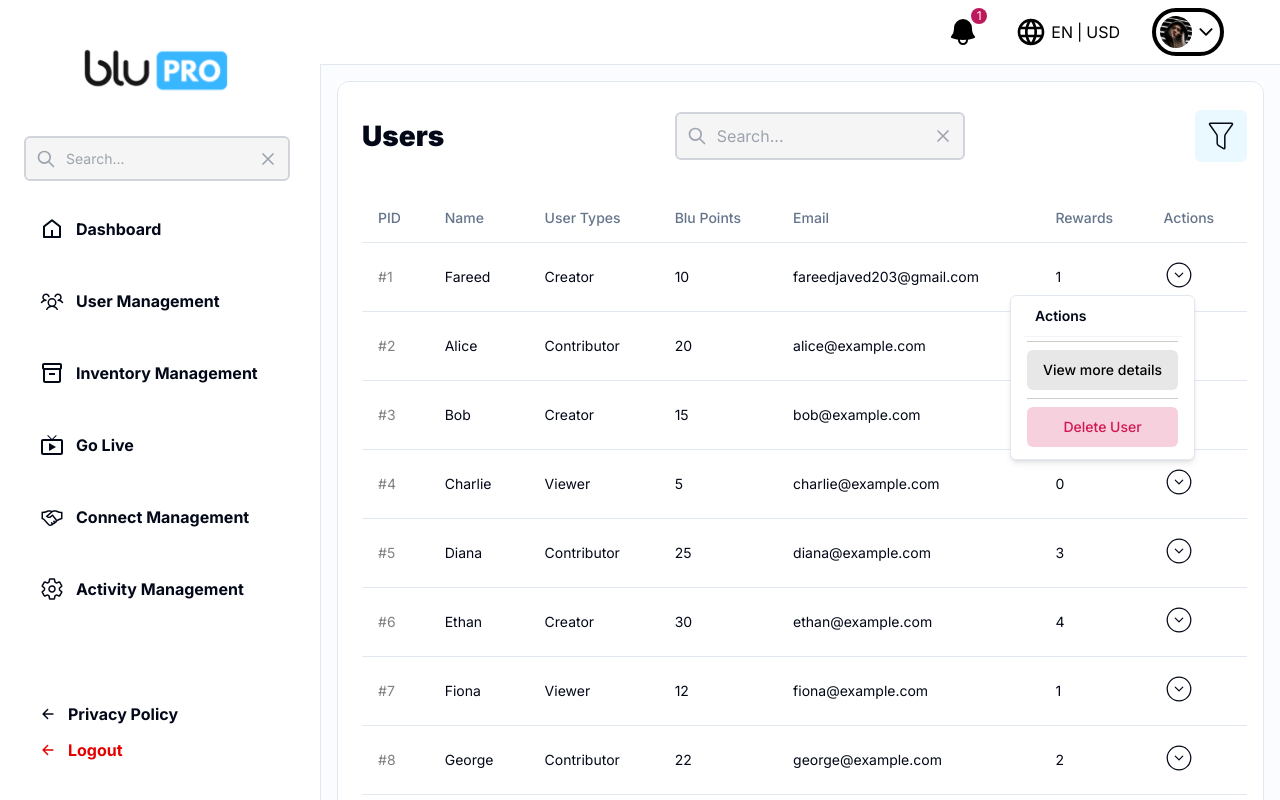
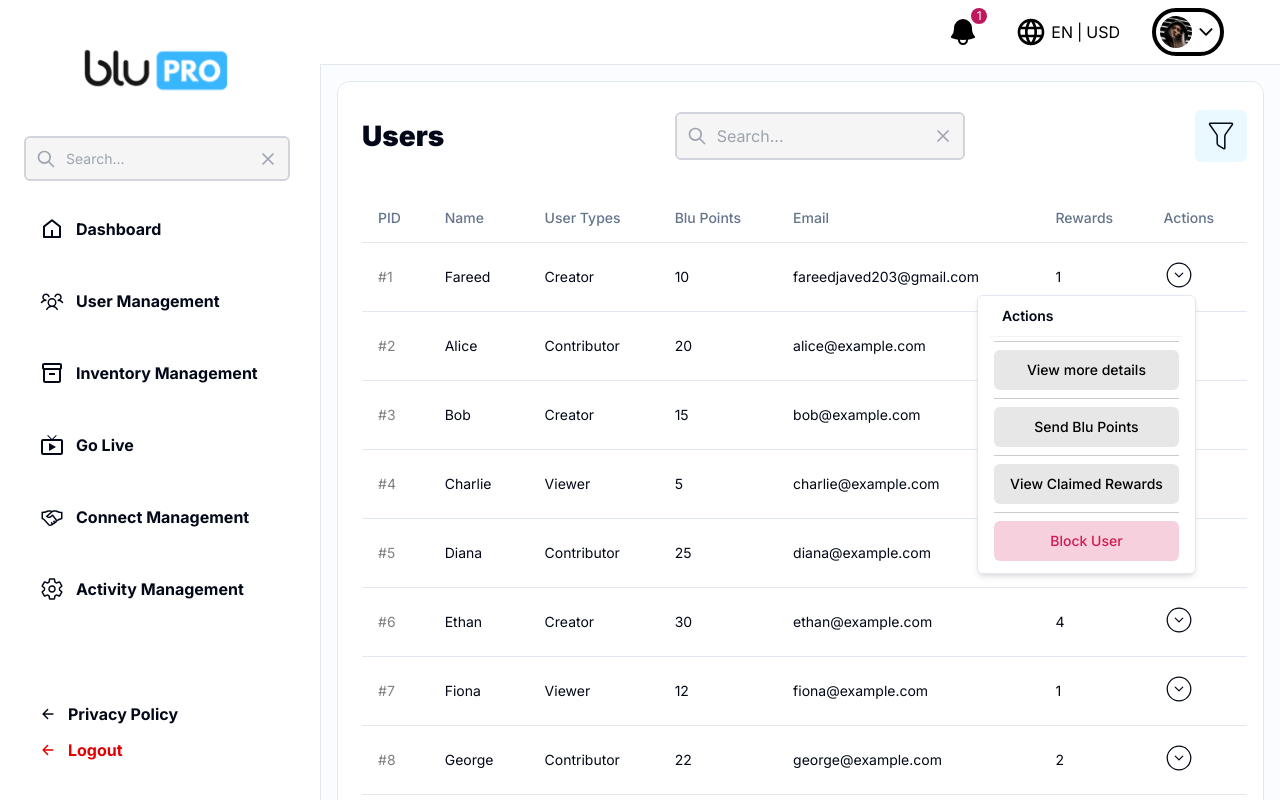
Before and after one commit to fareedjaved203/blupro, a Next.js app: page /user in a window 1280 px wide. Both pictures are taken after a click on the button 1179 px from the left and 274 px from the top of the page. Shown: the top 800 px of the page. Built offline with nearby package versions, Linux system fonts and the light colour scheme.

Commit message:
worked on specific pages

```diff
--- a/app/(dashboard)/user/columns.js
+++ b/app/(dashboard)/user/columns.js
@@ -69,12 +69,26 @@ export const columns = [
               className="pt-2 border-t-1 block w-full"
               style={{ borderColor: "#CCCCCD" }}
             />
+            <Button className="bg-[#E7E7E7] w-full rounded-md mb-2 text-black hover:text-white">
+              Send Blu Points
+            </Button>
+            <hr
+              className="pt-2 border-t-1 block w-full"
+              style={{ borderColor: "#CCCCCD" }}
+            />
+            <Button className="bg-[#E7E7E7] w-full rounded-md mb-2 text-black hover:text-white">
+              View Claimed Rewards
+            </Button>
+            <hr
+              className="pt-2 border-t-1 block w-full"
+              style={{ borderColor: "#CCCCCD" }}
+            />
             <Button
               className="bg-[#D3175233] w-full rounded-md mb-2"
               style={{ color: "#D31752" }}
               onClick={() => removeJob(row.original?.id)}
             >
-              Delete User
+              Block User
             </Button>
           </DropdownMenuContent>
         </DropdownMenu>
--- a/components/DetailsModal.jsx
+++ b/components/DetailsModal.jsx
@@ -13,15 +13,12 @@ const DetailsModal = ({ data }) => {
   return (
     <Dialog>
       <DialogTrigger asChild>
-        <Button
-          className="bg-[#E7E7E7] rounded-md mb-2 py-4 w-full"
-          style={{ color: "black" }}
-        >
+        <Button className="bg-[#E7E7E7] rounded-md mb-2 py-4 w-full text-black hover:text-white">
           View more details
         </Button>
       </DialogTrigger>
       <DialogContent
-        className="w-[90vw] sm:max-w-[550px] text-sm"
+        className="w-[90vw] sm:max-w-[550px] text-sm text-black"
         style={{ backgroundColor: "white" }}
       >
         <DialogHeader className={`flex justify-center items-center py-4 pt-8`}>
@@ -29,58 +26,32 @@ const DetailsModal = ({ data }) => {
         </DialogHeader>
         <div className="overflow-x-auto px-4 mb-3">
           <div className="shadow-xl">
-            {/* <div className="flex flex-row border-b border-gray-300">
-              <div
-                className="w-full md:w-1/2 p-3 bg-pinkColor"
-                style={{ color: "white" }}
-              >
-                PID
-              </div>
-              <div className="w-full md:w-1/2 p-3" style={{ color: "#999999" }}>
-                #123
-              </div>
-            </div> */}
             <div className="flex flex-row border-b border-gray-300">
-              <div
-                className="w-full md:w-1/2 p-3 bg-pinkColor"
-                style={{ color: "white" }}
-              >
+              <div className="w-full md:w-1/2 p-3 bg-[#38B6FF] text-white">
                 Name
               </div>
-              <div className="w-full md:w-1/2 p-3">{data?.name}</div>
+              <div className="w-full md:w-1/2 p-3 text-black">{data?.name}</div>
             </div>
             <div className="flex flex-row border-b border-gray-300">
-              <div
-                className="w-full md:w-1/2 p-3 bg-pinkColor"
-                style={{ color: "white" }}
-              >
+              <div className="w-full md:w-1/2 p-3 bg-[#38B6FF] text-white">
                 User Types
               </div>
               <div className="w-full md:w-1/2 p-3 ">{data?.userTypes}</div>
             </div>
             <div className="flex flex-row border-b border-gray-300">
-              <div
-                className="w-full md:w-1/2 p-3 bg-pinkColor"
-                style={{ color: "white" }}
-              >
+              <div className="w-full md:w-1/2 p-3 bg-[#38B6FF] text-white">
                 Blu Points
               </div>
               <div className="w-full md:w-1/2 p-3">{data?.bluPoints}</div>
             </div>
             <div className="flex flex-row border-b border-gray-300">
-              <div
-                className="w-full md:w-1/2 p-3 bg-pinkColor"
-                style={{ color: "white" }}
-              >
+              <div className="w-full md:w-1/2 p-3 bg-[#38B6FF] text-white">
                 Email
               </div>
               <div className="w-full md:w-1/2 p-3">{data?.email}</div>
             </div>
             <div className="flex flex-row border-b border-gray-300">
-              <div
-                className="w-full md:w-1/2 p-3 bg-pinkColor"
-                style={{ color: "white" }}
-              >
+              <div className="w-full md:w-1/2 p-3 bg-[#38B6FF] text-white">
                 Rewards
               </div>
               <div className="w-full md:w-1/2 p-3">{data?.rewards}</div>
```
